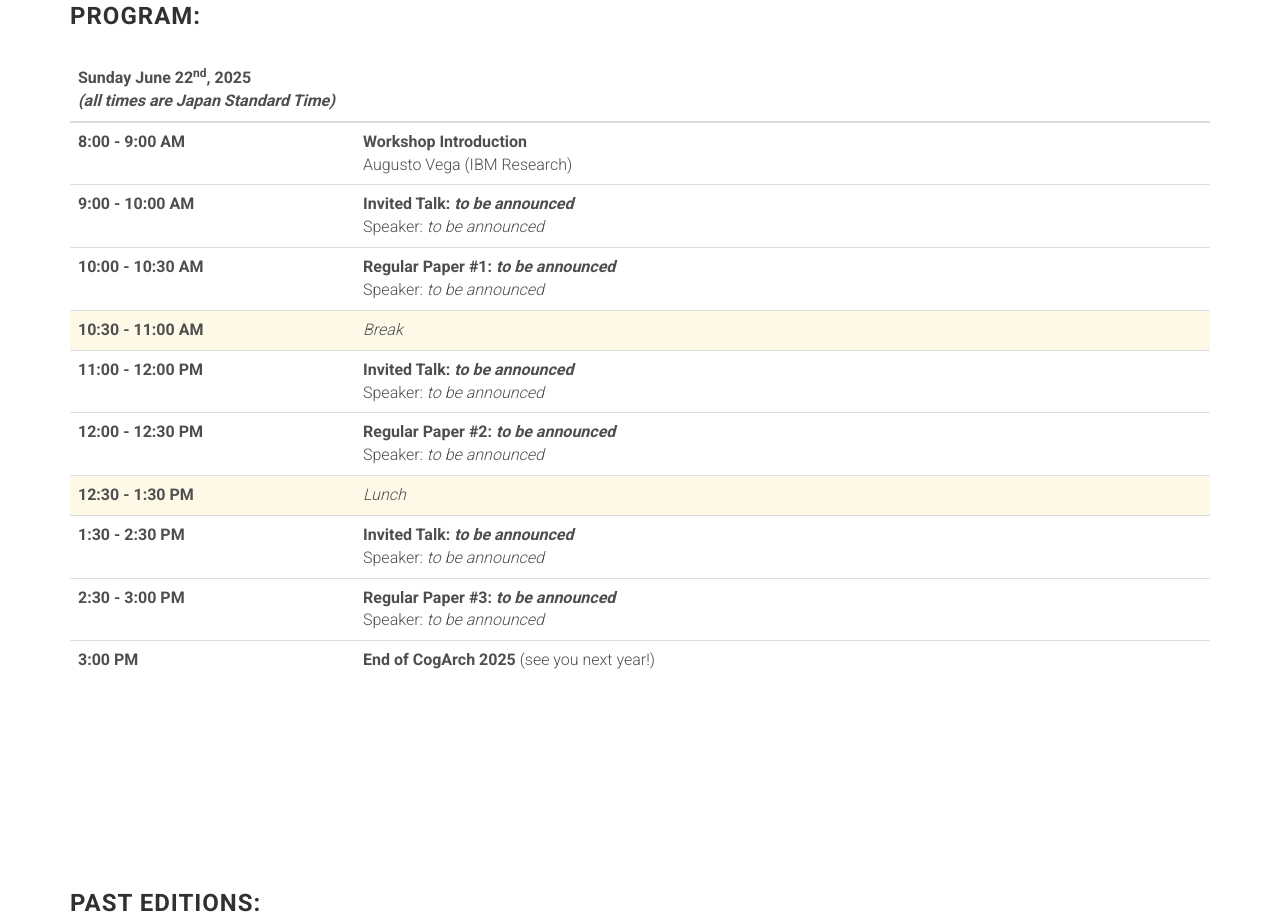
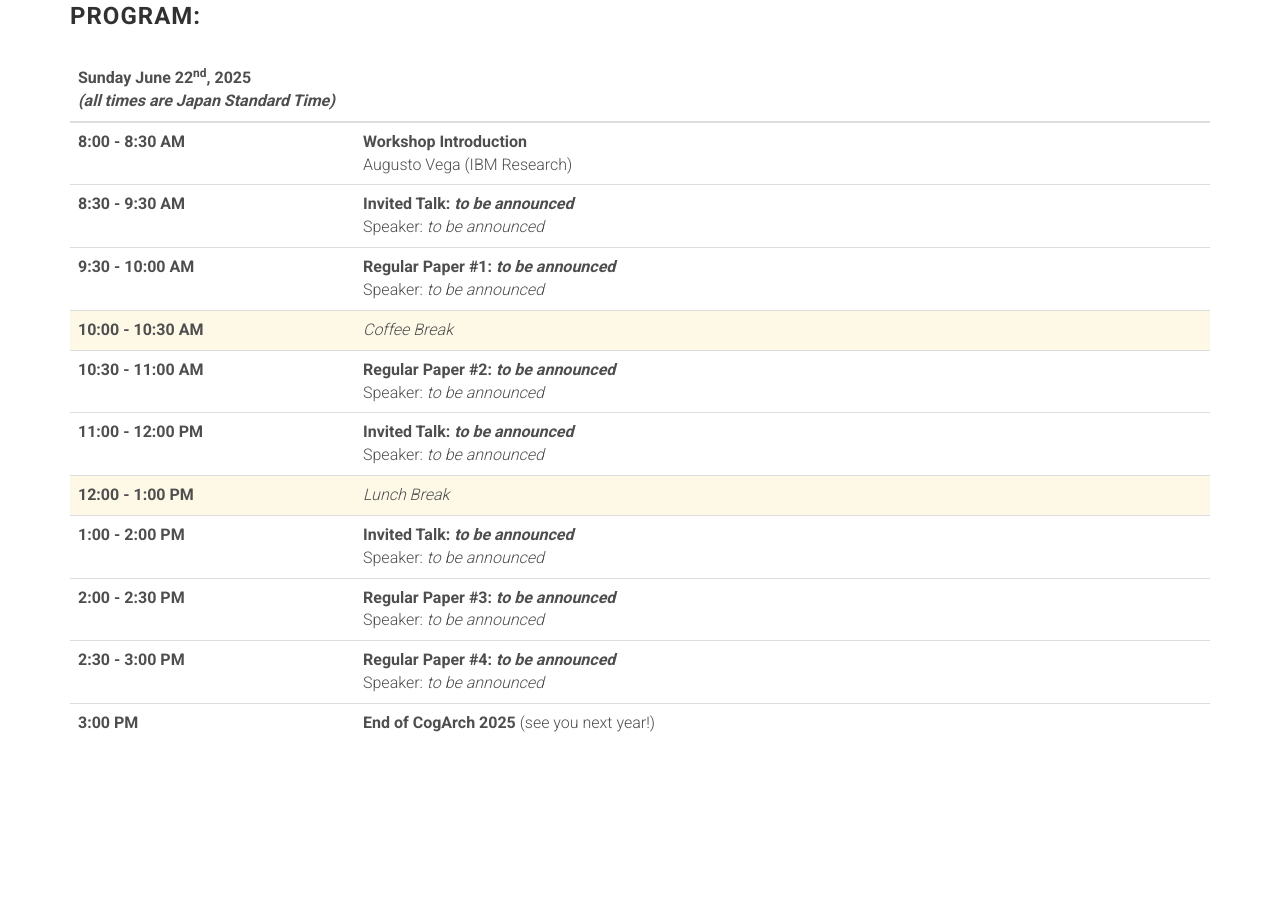
Before and after one commit to augustojv/cogarch-workshop-2025, a website: page index.html in a window 1280 px wide. Shown: the part 3838-4758 px from the top of the page. Drawn offline with Linux system fonts and the light colour scheme; files whose address does not match are found by name.

Commit message:
Preliminary agenda added (placeholder)

```diff
--- a/index.html
+++ b/index.html
@@ -372,42 +372,47 @@
                       </thead>
                       <tbody>
                         <tr>
-                          <th scope="row" class="col-md-3">8:00 - 9:00 AM</th>
+                          <th scope="row" class="col-md-3">8:00 - 8:30 AM</th>
                           <td><strong>Workshop Introduction</strong><br>Augusto Vega (IBM Research)</td>
                         </tr>
                         <tr>
-                          <th scope="row" class="col-md-3">9:00 - 10:00 AM</th>
+                          <th scope="row" class="col-md-3">8:30 - 9:30 AM</th>
                           <td><strong>Invited Talk: <em>to be announced</em></strong><br>Speaker: <em>to be announced</em></td>
                         </tr>
                         <tr>
-                          <th scope="row">10:00 - 10:30 AM</th>
+                          <th scope="row">9:30 - 10:00 AM</th>
                           <td><strong>Regular Paper #1: <em>to be announced</em></strong><br>
 							  Speaker: <em>to be announced</em></td>
                         </tr>
                         <tr bgcolor="#FEF9E7">
+                          <th scope="row">10:00 - 10:30 AM</th>
+                          <td><i>Coffee Break</i></td>
+                        </tr>
+                        <tr>
                           <th scope="row">10:30 - 11:00 AM</th>
-                          <td><i>Break</i></td>
+                          <td><strong>Regular Paper #2: <em>to be announced</em></strong><br>
+							  Speaker: <em>to be announced</em></td>
                         </tr>
                         <tr>
                           <th scope="row" class="col-md-3">11:00 - 12:00 PM</th>
                           <td><strong>Invited Talk: <em>to be announced</em></strong><br>Speaker: <em>to be announced</em></td>
                         </tr>
-                        <tr>
-                          <th scope="row">12:00 - 12:30 PM</th>
-                          <td><strong>Regular Paper #2: <em>to be announced</em></strong><br>
-							  Speaker: <em>to be announced</em></td>
-                        </tr>
                         <tr bgcolor="#FEF9E7">
-                          <th scope="row">12:30 - 1:30 PM</th>
-                          <td><i>Lunch</i></td>
+                          <th scope="row">12:00 - 1:00 PM</th>
+                          <td><i>Lunch Break</i></td>
                         </tr>
                         <tr>
-                          <th scope="row" class="col-md-3">1:30 - 2:30 PM</th>
+                          <th scope="row" class="col-md-3">1:00 - 2:00 PM</th>
                           <td><strong>Invited Talk: <em>to be announced</em></strong><br>Speaker: <em>to be announced</em></td>
                         </tr>
                         <tr>
+                          <th scope="row">2:00 - 2:30 PM</th>
+                          <td><strong>Regular Paper #3: <em>to be announced</em></strong><br>
+							  Speaker: <em>to be announced</em></td>
+                        </tr>
+                        <tr>
                           <th scope="row">2:30 - 3:00 PM</th>
-                          <td><strong>Regular Paper #3: <em>to be announced</em></strong><br>
+                          <td><strong>Regular Paper #4: <em>to be announced</em></strong><br>
 							  Speaker: <em>to be announced</em></td>
                         </tr>
                         <tr>
```
